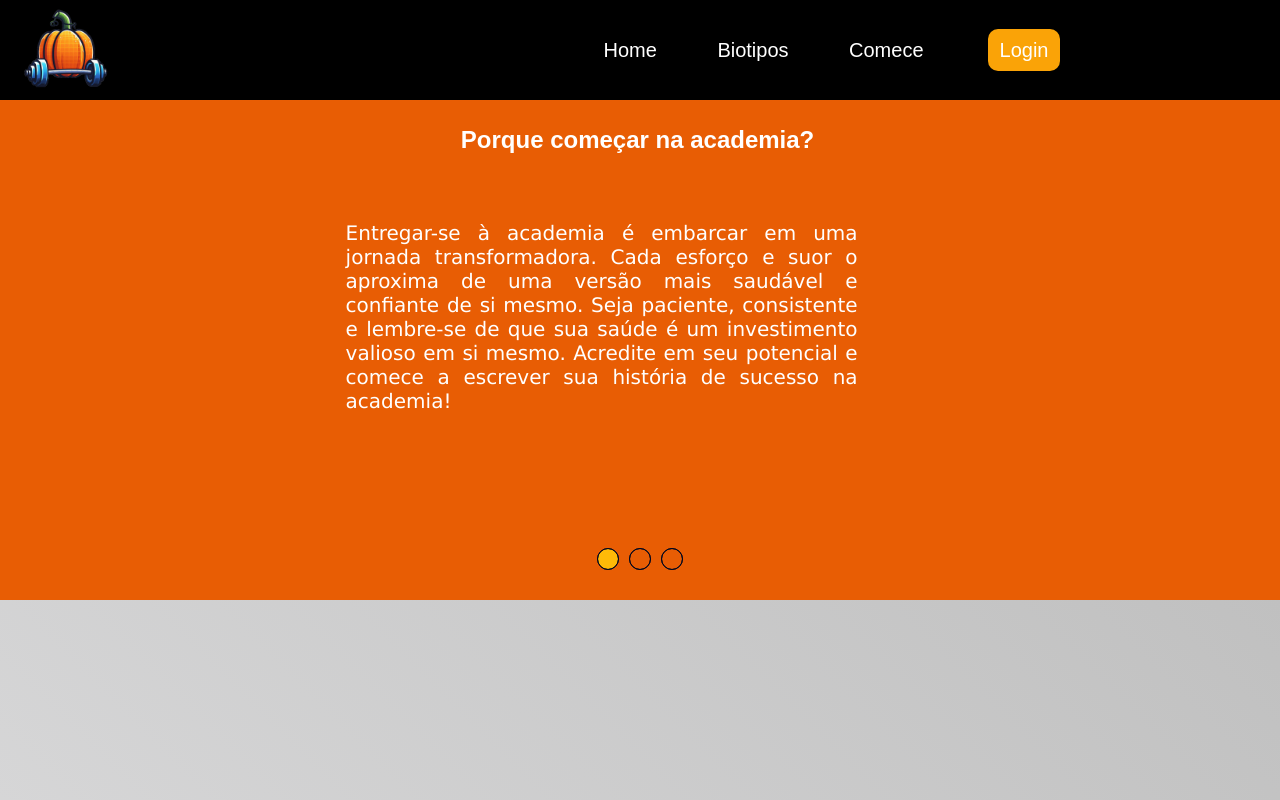
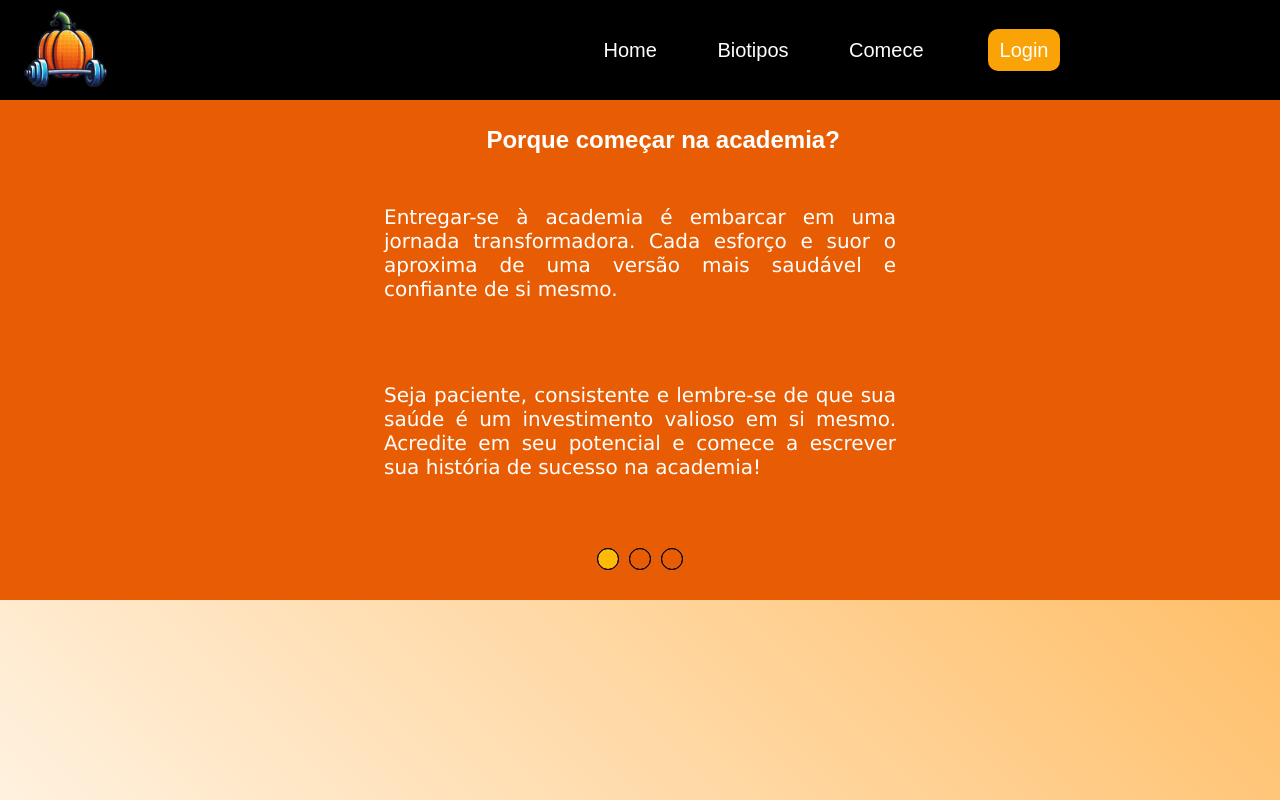
Before and after one commit to samekmd/Pumpkin-mk, a Flask app: page / in a window 1280 px wide. Run offline with Flask 3, Linux system fonts and the light colour scheme.

Commit message:
UPDATE INDEX
Update do design do texto da página index.

```diff
--- a/static/estilo.css
+++ b/static/estilo.css
@@ -5,7 +5,7 @@
 
   --color-neutral-10: black;
 
-  --color-neutral-40: #f5f5f5;
+  --color-neutral-40: #ffffff;
 }
 
 *{
@@ -21,7 +21,7 @@ body{
     flex-wrap: nowrap;
     justify-content: center;
     font-family: Arial, Helvetica, sans-serif;
-     background:linear-gradient(45deg,#dcdcdd,#c0c0c0);
+     background:linear-gradient(45deg,#ffffff,#ffbf69);
   }
     /* Fim */
 
@@ -242,7 +242,7 @@ section.slider{
   background-color: #E85D04;
   height: 500px;
   display: flex;
-  flex-direction: row;
+  flex-direction: column;
 
 }
 
@@ -253,18 +253,19 @@ section.slider{
      text-align: center;
      align-content: center;
      height: 50px;
-     margin-left: 36%;
+     margin-left: 38%;
     margin-top: 2%;
     color: white;
 }
 
 .slide p{
   display: flex;
+
   justify-content: center;
   text-align: justify;
   align-items: center;
-  margin-left: 27%;
-  margin-top: 15%;
+  margin-left: 30%;
+  margin-top: 10%;
   width: 40%;
   height: 50px;
   color: white;
@@ -288,11 +289,13 @@ section.slider{
   text-align: center;
   align-content: center;
   height: 50px;
-  margin-left: 34%;
+  margin-left: 36%;
  margin-top: 2%;
  color: white;
 
 }
+
+
 
 .conteudo_slide_meio{
   color: white;
@@ -446,7 +449,7 @@ section.slider{
   border: 2px solid #03071E;
   display: flex;
   flex-direction: column;
-
+  margin-bottom: 8%;
   align-items: center;
   justify-content: center;
 }
@@ -465,7 +468,7 @@ section.slider{
   border: 2px solid #03071E;
   display: flex;
   flex-direction: column;
-
+  margin-bottom: 8%;
   align-items: center;
   justify-content: center;
 
--- a/templates/index.html
+++ b/templates/index.html
@@ -12,8 +12,12 @@
               <div class="slide">
 
                 <h1>Porque começar na academia?</h1>
+
                 <p>
-                    Entregar-se à academia é embarcar em uma jornada transformadora. Cada esforço e suor o aproxima de uma versão mais saudável e confiante de si mesmo. Seja paciente, consistente e lembre-se de que sua saúde é um investimento valioso em si mesmo. Acredite em seu potencial e comece a escrever sua história de sucesso na academia!
+                    Entregar-se à academia é embarcar em uma jornada transformadora. Cada esforço e suor o aproxima de uma versão mais saudável e confiante de si mesmo.
+                </p>
+                <p>
+                     Seja paciente, consistente e lembre-se de que sua saúde é um investimento valioso em si mesmo. Acredite em seu potencial e comece a escrever sua história de sucesso na academia!
                 </p>
 
             </div>
@@ -40,10 +44,13 @@
 
         <div class="slide-box">
             <div class="slide">
-                <h1>Tenha determinação!</h1>
+                <h1 class="h1_slide_3">Tenha determinação!</h1>
 
                 <p>
-                    Determinar-se a ir à academia, por pelo menos cinco vezes por semana, é um compromisso que fortalece sua determinação e compromisso pessoal. Cada sessão de treino não apenas o aproxima de seus objetivos físicos, mas também constrói resiliência e persistência. Sua determinação molda um caminho para uma vida mais saudável e bem-sucedida, dentro e fora da academia.
+                    Determinar-se a ir à academia, por pelo menos cinco vezes por semana, é um compromisso que fortalece sua determinação e compromisso pessoal.
+                </p>
+                 <p>
+                    Cada sessão de treino não apenas o aproxima de seus objetivos físicos, mas também constrói resiliência e persistência. Sua determinação molda um caminho para uma vida mais saudável e bem-sucedida, dentro e fora da academia.
                 </p>
 
             </div>
```
